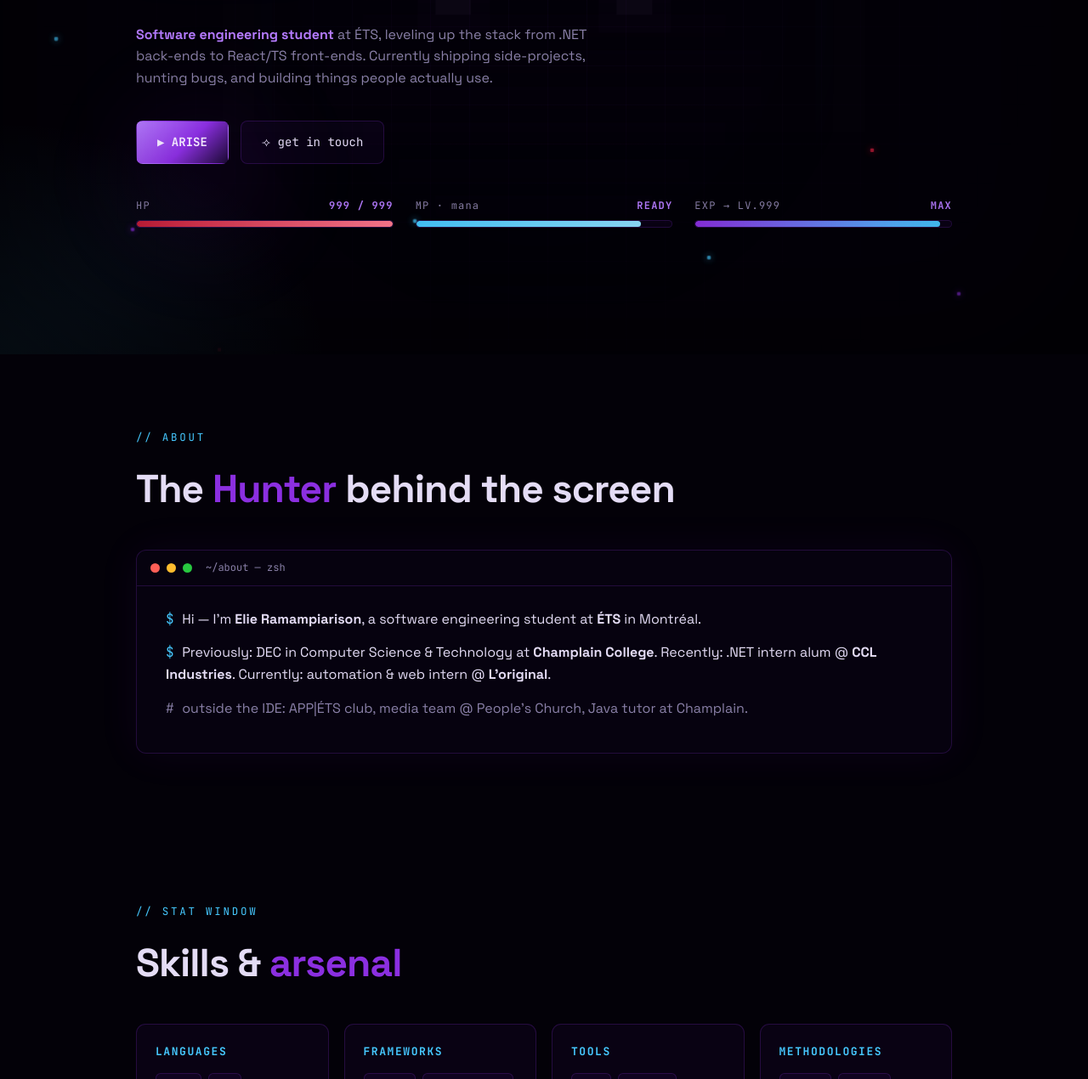
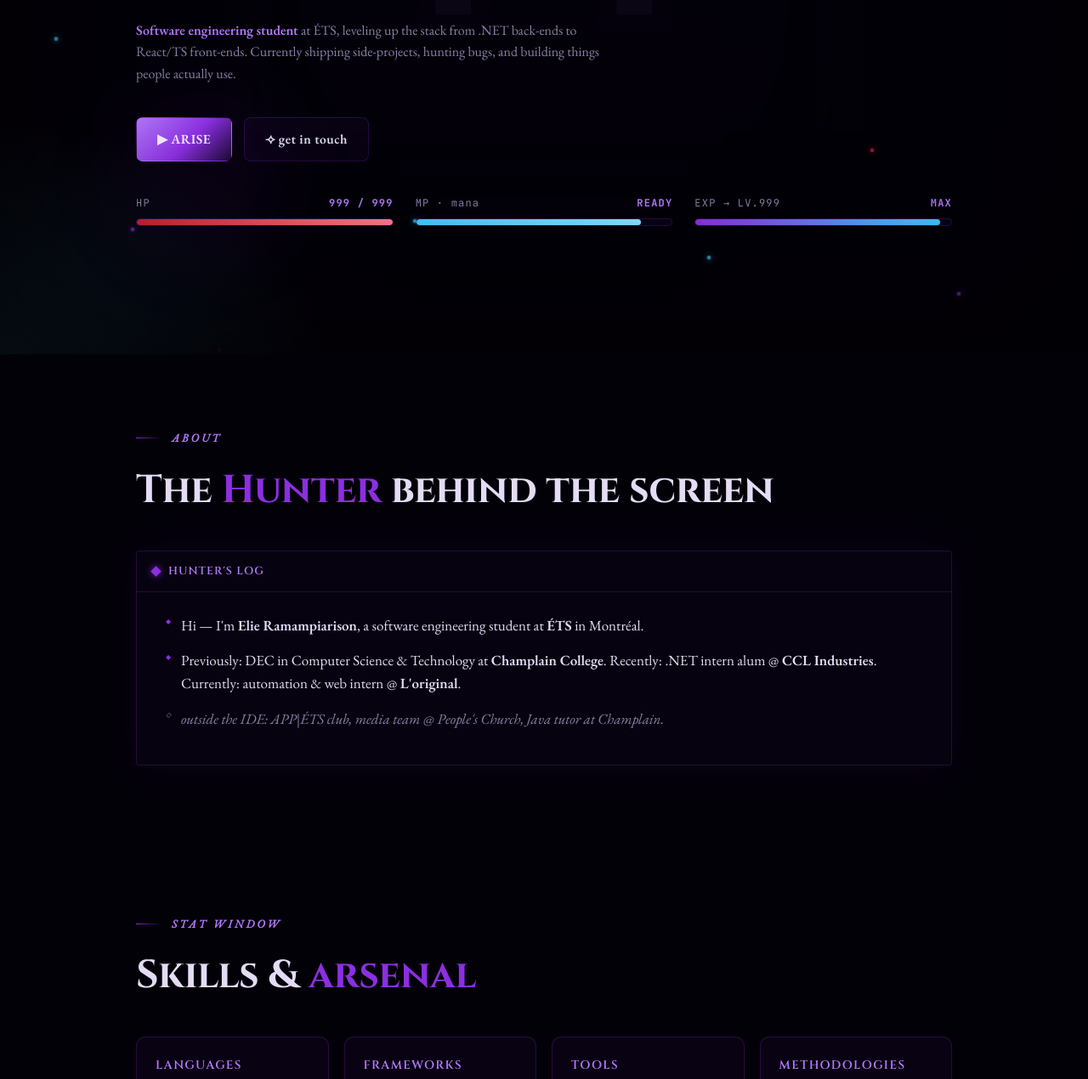
Before and after one commit to NtsoaElie/NtsoaElie.github.io, a plain HTML site: page index.html in a window 1280 px wide. Shown: the part 383-1653 px from the top of the page at 85% size. Drawn offline with nearby package versions, Linux system fonts and the light colour scheme.

Commit message:
Shift theme from sci-fi hacker UI to medieval/webtoon dark fantasy
Typography was the biggest offender: JetBrains Mono terminal font drove
nav, buttons, headings, and prose alike, reading as generic hacker-CLI
rather than Solo Leveling's dark medieval world. Replaced it with Cinzel
(epic display serif) for headings/nav and EB Garamond (body serif) for
prose and buttons, keeping monospace only for genuinely diegetic "System"
UI — the hero stat window, boot readout, rank/quest tags, and equipment
chips — so the System still reads as an intrusion into a medieval world
instead of the whole site's identity.

Also: replaced the about/contact "zsh terminal" cards (traffic-light dots,
$/# CLI prompts) with a sealed-ledger look (diamond bullets, wax-seal
glyph, in-world titles like "Hunter's Log" / "Guild Hall"), dropped the
"[ok]" bracket tags from the boot sequence for a plain checkmark, and
removed the HUD grid-line background overlay.

Co-Authored-By: Claude Sonnet 5 <noreply@anthropic.com>

```diff
--- a/css/base.css
+++ b/css/base.css
@@ -11,7 +11,7 @@ html { scroll-behavior: smooth; }
 body {
   background: var(--bg);
   color: var(--text);
-  font-family: var(--sans);
+  font-family: var(--serif);
   line-height: 1.6;
   overflow-x: hidden;
   -webkit-font-smoothing: antialiased;
@@ -33,20 +33,6 @@ body::before {
     radial-gradient(900px 600px at 80% -10%, rgba(139, 47, 224, .16), transparent 60%),
     radial-gradient(700px 500px at 0% 100%, rgba(70, 200, 255, .10), transparent 55%),
     var(--bg);
-}
-
-/* ── ambient background: masked grid ───────────────────────────────── */
-body::after {
-  content: "";
-  position: fixed;
-  inset: 0;
-  z-index: -1;
-  pointer-events: none;
-  background-image:
-    linear-gradient(rgba(139, 47, 224, .045) 1px, transparent 1px),
-    linear-gradient(90deg, rgba(139, 47, 224, .045) 1px, transparent 1px);
-  background-size: 46px 46px;
-  mask-image: radial-gradient(circle at 50% 40%, #000 0%, transparent 78%);
 }
 
 /* ── vignette: darkens the edges like torchlight in a dungeon ───────── */
--- a/css/components.css
+++ b/css/components.css
@@ -15,8 +15,10 @@
   display: inline-flex;
   align-items: center;
   gap: 9px;
-  font-family: var(--mono);
-  font-size: 14px;
+  font-family: var(--serif);
+  font-weight: 600;
+  font-size: 15.5px;
+  letter-spacing: .03em;
   padding: 13px 24px;
   border-radius: 8px;
   border: 1px solid var(--panel-line);
@@ -44,9 +46,9 @@
   margin-left: auto;          /* push self + everything after to the right */
   margin-right: 22px;         /* gap to the nav-links group */
   padding: 5px 10px;
-  font-family: var(--mono);
-  font-size: 11.5px;
-  font-weight: 700;
+  font-family: var(--serif);
+  font-size: 12.5px;
+  font-weight: 600;
   letter-spacing: .12em;
   color: var(--purple-hi);
   background: rgba(139, 47, 224, .06);
@@ -95,34 +97,40 @@
                  background: linear-gradient(90deg, var(--purple), var(--cyan));
                  transition: width 2.4s cubic-bezier(.2, .85, .2, 1); }
 
-/* ── terminal card (about / contact) ───────────────────────────────── */
+/* ── ledger card (about / contact) — a sealed page, not a terminal ──── */
 .term {
   overflow: hidden;
   border: 1px solid var(--panel-line);
-  border-radius: 12px;
+  border-radius: 4px;
   background: rgba(10, 4, 22, .55);
   box-shadow: 0 0 50px rgba(139, 47, 224, .07);
 }
 .term-bar {
   display: flex;
   align-items: center;
-  gap: 8px;
-  padding: 11px 16px;
+  gap: 10px;
+  padding: 13px 18px;
   border-bottom: 1px solid var(--panel-line);
-  font-family: var(--mono);
-  font-size: 12px;
-  color: var(--muted);
+  font-family: var(--display);
+  font-size: 13px;
+  font-weight: 600;
+  letter-spacing: .08em;
+  text-transform: uppercase;
+  color: var(--purple-hi);
 }
-.term-bar i { width: 11px; height: 11px; border-radius: 50%; display: inline-block; }
-.term-bar .r { background: #ff5f57; }
-.term-bar .y { background: #febc2e; }
-.term-bar .g { background: #28c840; }
-.term-bar span { margin-left: 8px; }
-.term-body { padding: 26px clamp(18px, 3vw, 34px); font-size: 16px; }
-.term-body p { margin-bottom: 14px; color: var(--text); }
-.term-body p::before { content: "$ "; color: var(--cyan); font-family: var(--mono); }
-.term-body .muted { color: var(--muted); }
-.term-body .muted::before { content: "# "; color: var(--muted); }
+.term-bar .seal {
+  width: 9px;
+  height: 9px;
+  flex: none;
+  background: var(--purple);
+  transform: rotate(45deg);
+  box-shadow: 0 0 8px rgba(139, 47, 224, .8);
+}
+.term-body { padding: 26px clamp(18px, 3vw, 34px); font-size: 17px; }
+.term-body p { margin-bottom: 14px; color: var(--text); padding-left: 18px; position: relative; }
+.term-body p::before { content: "◆"; position: absolute; left: 0; top: .3em; font-size: 8px; color: var(--purple); }
+.term-body .muted { color: var(--muted); font-style: italic; }
+.term-body .muted::before { content: "◇"; color: var(--muted); }
 
 /* ── skills ────────────────────────────────────────────────────────── */
 .skill-grid {
@@ -134,11 +142,12 @@
 .skill-card:hover { border-color: var(--purple); transform: var(--lift); }
 .skill-card h3 {
   margin-bottom: 14px;
-  font-family: var(--mono);
-  font-size: 13px;
-  letter-spacing: .12em;
+  font-family: var(--display);
+  font-size: 14px;
+  font-weight: 600;
+  letter-spacing: .1em;
   text-transform: uppercase;
-  color: var(--cyan);
+  color: var(--purple-hi);
 }
 .tags { display: flex; flex-wrap: wrap; gap: 8px; }
 .tag {
@@ -176,12 +185,13 @@
 .proj:hover { transform: translateY(-5px); border-color: var(--purple); }
 .proj:hover::before { opacity: 1; }
 .proj .idx { font-family: var(--mono); font-size: 12px; color: var(--cyan); letter-spacing: .1em; }
-.proj h3 { margin: 10px 0 4px; font-size: 22px; letter-spacing: -.01em; }
+.proj h3 { font-family: var(--display); margin: 10px 0 4px; font-size: 22px; font-weight: 600; letter-spacing: -.01em; }
 .proj .meta {
   margin-bottom: 12px;
-  font-family: var(--mono);
-  font-size: 11.5px;
-  letter-spacing: .04em;
+  font-family: var(--serif);
+  font-style: italic;
+  font-size: 13px;
+  letter-spacing: .01em;
   color: var(--muted);
 }
 .proj h3 .gx { transition: .15s; }
@@ -196,13 +206,13 @@
   padding: 3px 9px;
   border-radius: 5px;
 }
-.proj .links { display: flex; gap: 18px; font-family: var(--mono); font-size: 13px; }
+.proj .links { display: flex; gap: 18px; font-family: var(--serif); font-weight: 600; font-size: 14px; }
 .proj .links a { color: var(--purple-hi); transition: .2s; }
 .proj .links a:hover { color: var(--cyan); }
 .proj .links a::before { content: "→ "; }
 .proj .note {
-  font-family: var(--mono);
-  font-size: 12px;
+  font-family: var(--serif);
+  font-size: 13px;
   color: var(--muted);
   font-style: italic;
 }
@@ -220,8 +230,9 @@
 }
 .contact-links a,
 .contact-links .reveal-num {
-  font-family: var(--mono);
-  font-size: 14px;
+  font-family: var(--serif);
+  font-weight: 600;
+  font-size: 15px;
   padding: 12px 22px;
   border-radius: 8px;
   border: 1px solid var(--panel-line);
@@ -435,10 +446,11 @@
 .glitch {
   width: max-content;
   max-width: 100%;
-  font-size: clamp(44px, 10vw, 108px);
+  font-family: var(--display);
+  font-size: clamp(40px, 9vw, 98px);
   font-weight: 700;
-  line-height: 1.02;
-  letter-spacing: -.03em;
+  line-height: 1.05;
+  letter-spacing: -.01em;
   background: linear-gradient(90deg, var(--purple-hi), var(--purple) 55%, #2a0a4a);
   -webkit-background-clip: text;
           background-clip: text;
--- a/css/layout.css
+++ b/css/layout.css
@@ -25,7 +25,7 @@ nav.solid {
   display: flex;
   align-items: center;
   gap: 10px;
-  font-family: var(--mono);
+  font-family: var(--display);
   font-weight: 700;
   letter-spacing: .04em;
 }
@@ -52,8 +52,9 @@ nav.solid {
 .nav-links {
   display: flex;
   gap: 26px;
-  font-family: var(--mono);
-  font-size: 13px;
+  font-family: var(--serif);
+  font-size: 15px;
+  letter-spacing: .02em;
 }
 .nav-links a {
   position: relative;
@@ -78,7 +79,7 @@ nav.solid {
   background: none;
   border: 1px solid var(--panel-line);
   color: var(--text);
-  font-family: var(--mono);
+  font-family: var(--serif);
   padding: 6px 10px;
   border-radius: var(--radius-sm);
   cursor: pointer;
@@ -92,19 +93,30 @@ section {
 }
 
 .eyebrow {
-  font-family: var(--mono);
-  font-size: 12.5px;
+  display: flex;
+  align-items: center;
+  gap: 12px;
+  font-family: var(--serif);
+  font-size: 13.5px;
+  font-weight: 600;
+  font-style: italic;
   letter-spacing: .22em;
-  color: var(--cyan);
+  color: var(--purple-hi);
   text-transform: uppercase;
   margin-bottom: 14px;
 }
-.eyebrow::before { content: "// "; }
+.eyebrow::before {
+  content: "";
+  width: 30px;
+  height: 1px;
+  background: linear-gradient(90deg, var(--purple), transparent);
+}
 
 h2.title {
+  font-family: var(--display);
   font-size: clamp(28px, 4.6vw, 46px);
   font-weight: 700;
-  letter-spacing: -.02em;
+  letter-spacing: -.01em;
   margin-bottom: 34px;
 }
 h2.title b { color: var(--purple); }
@@ -161,8 +173,8 @@ h2.title b { color: var(--purple); }
 footer {
   text-align: center;
   padding: 40px 20px;
-  font-family: var(--mono);
-  font-size: 12px;
+  font-family: var(--serif);
+  font-size: 13.5px;
   color: var(--muted);
   border-top: 1px solid var(--panel-line);
 }
--- a/css/tokens.css
+++ b/css/tokens.css
@@ -22,8 +22,12 @@
   --muted:       #8a80a8;
 
   /* ── typography ──────────────────────────────────────────────────── */
-  --mono: 'JetBrains Mono', ui-monospace, SFMono-Regular, Menlo, monospace;
-  --sans: 'Space Grotesk', system-ui, -apple-system, 'Segoe UI', sans-serif;
+  /* mono: reserved for the diegetic "System" UI only — stat window, boot
+     readout, rank/quest tags, notifications. Everything else (nav, prose,
+     buttons, headings) is the medieval-fantasy pairing below. */
+  --mono:    'JetBrains Mono', ui-monospace, SFMono-Regular, Menlo, monospace;
+  --display: 'Cinzel', Georgia, 'Times New Roman', serif;
+  --serif:   'EB Garamond', Georgia, 'Times New Roman', serif;
 
   /* ── shape ───────────────────────────────────────────────────────── */
   --radius-sm: 6px;
--- a/index.html
+++ b/index.html
@@ -32,7 +32,7 @@
   <!-- fonts -->
   <link rel="preconnect" href="https://fonts.googleapis.com" />
   <link rel="preconnect" href="https://fonts.gstatic.com" crossorigin />
-  <link href="https://fonts.googleapis.com/css2?family=Space+Grotesk:wght@400;500;700&family=JetBrains+Mono:wght@400;500;700&display=swap" rel="stylesheet" />
+  <link href="https://fonts.googleapis.com/css2?family=Cinzel:wght@400;600;700;800&family=EB+Garamond:ital,wght@0,400;0,500;0,600;1,400&family=JetBrains+Mono:wght@400;500;700&display=swap" rel="stylesheet" />
 
   <!-- styles (order matters: tokens → base → layout → components → animations → responsive) -->
   <link rel="stylesheet" href="css/tokens.css" />
--- a/js/data.js
+++ b/js/data.js
@@ -78,7 +78,7 @@ window.PORTFOLIO = Object.freeze({
       about: {
         eyebrow:       "about",
         titleHtml:     "The <b>Hunter</b> behind the screen",
-        terminalTitle: "~/about — zsh",
+        terminalTitle: "Hunter's Log",
         lines: [
           { html: "Hi — I'm <b>Elie Ramampiarison</b>, a software engineering student at <b>ÉTS</b> in Montréal." },
           { html: "Previously: DEC in Computer Science &amp; Technology at <b>Champlain College</b>. Recently: .NET intern alum @ <b>CCL Industries</b>. Currently: automation &amp; web intern @ <b>L'original</b>." },
@@ -165,7 +165,7 @@ window.PORTFOLIO = Object.freeze({
       contact: {
         eyebrow:       "uplink",
         titleHtml:     "Let's <b>connect</b>",
-        terminalTitle: "~/contact — establishing uplink",
+        terminalTitle: "Guild Hall",
         lines: [
           { html: "Open to internships, freelance, and interesting collaborations." },
           { html: "based in Montréal · response faster than a frame-perfect input.", muted: true },
@@ -250,7 +250,7 @@ window.PORTFOLIO = Object.freeze({
       about: {
         eyebrow:       "à propos",
         titleHtml:     "Le <b>Hunter</b> derrière l'écran",
-        terminalTitle: "~/à-propos — zsh",
+        terminalTitle: "Journal du Hunter",
         lines: [
           { html: "Salut — je suis <b>Elie Ramampiarison</b>, étudiant en génie logiciel à l'<b>ÉTS</b>, à Montréal." },
           { html: "Avant : DEC en informatique et technologie au <b>Champlain College</b>. Récemment : stage .NET chez <b>CCL Industries</b>. Actuellement : stagiaire automatisation &amp; web chez <b>L'original</b>." },
@@ -334,7 +334,7 @@ window.PORTFOLIO = Object.freeze({
       contact: {
         eyebrow:       "liaison",
         titleHtml:     "Restons <b>en contact</b>",
-        terminalTitle: "~/contact — établissement de la liaison",
+        terminalTitle: "Salle de guilde",
         lines: [
           { html: "Ouvert aux stages, mandats freelance et collaborations intéressantes." },
           { html: "basé à Montréal · réponse plus rapide qu'un input frame-perfect.", muted: true },
--- a/js/effects.js
+++ b/js/effects.js
@@ -49,7 +49,7 @@
       if (done) return;
       node.textContent = L.t.slice(0, j++);
       if (j <= L.t.length) setTimeout(step, 16);
-      else { node.innerHTML += ' <span class="ok">[ok]</span>'; setTimeout(function () { typeLine(i + 1); }, 130); }
+      else { node.innerHTML += ' <span class="ok">✓</span>'; setTimeout(function () { typeLine(i + 1); }, 130); }
     })();
   }
 
--- a/js/render.js
+++ b/js/render.js
@@ -20,7 +20,7 @@
   var termCard = function (title, lines) {
     return '' +
       '<div class="term reveal">' +
-        '<div class="term-bar"><i class="r"></i><i class="y"></i><i class="g"></i>' +
+        '<div class="term-bar"><span class="seal"></span>' +
           '<span>' + title + '</span></div>' +
         '<div class="term-body">' +
           list(lines, function (l) {
```
